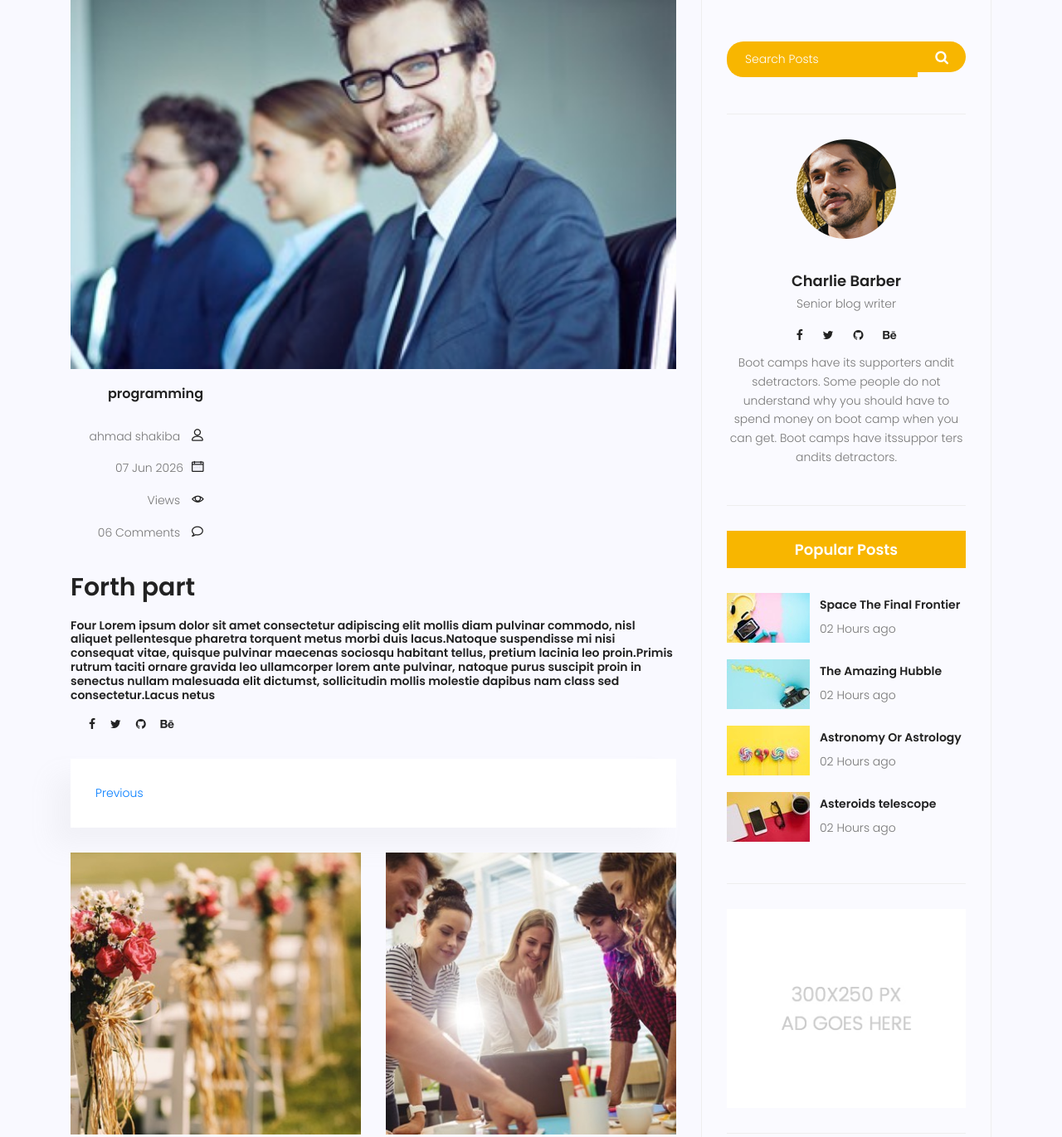
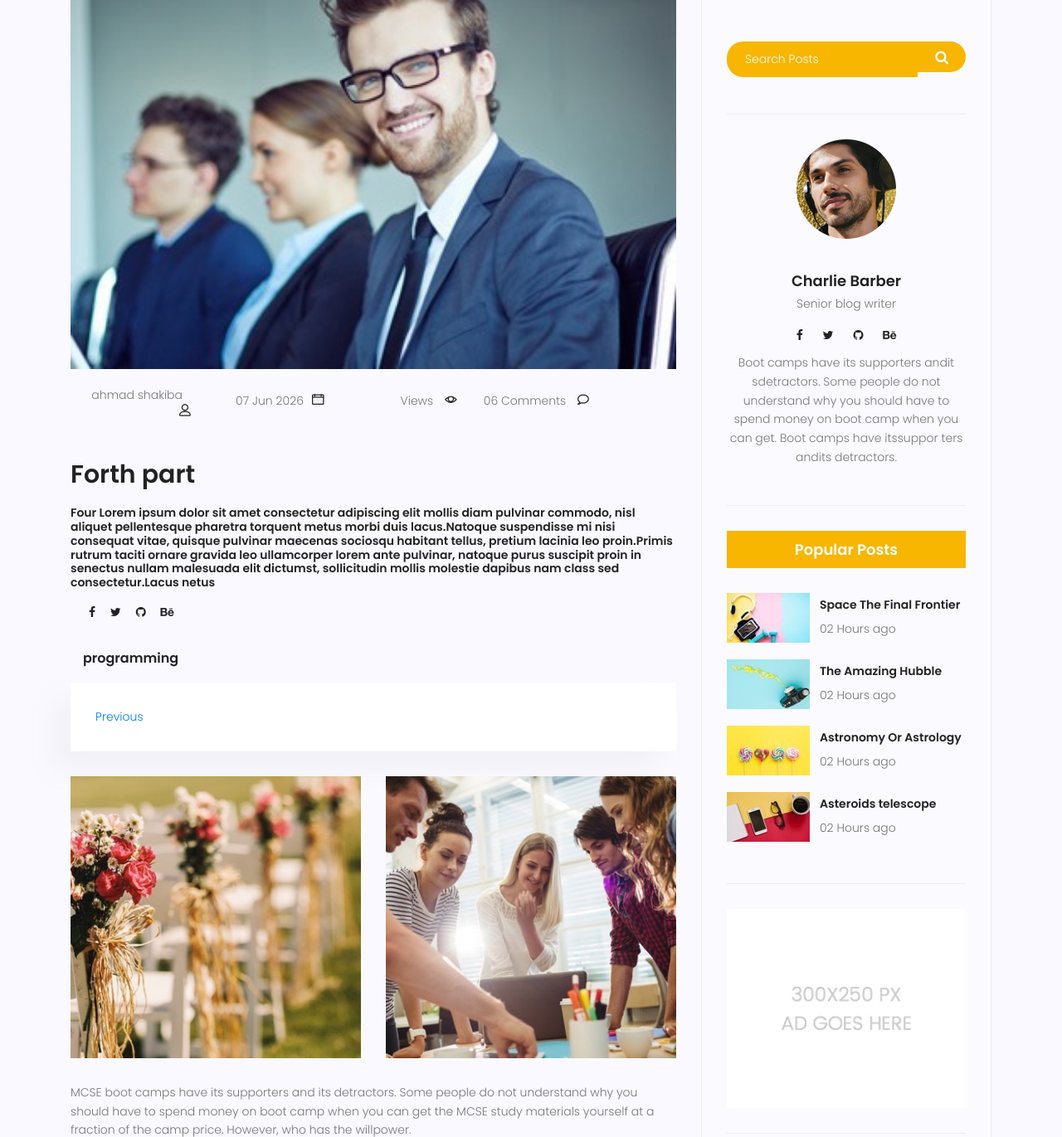
Before and after one commit to mohamadshakibaa/Django-Practice, a Django app: page /blog/5/ in a window 1280 px wide. Shown: the part 421-1792 px from the top of the page at 83% size. Run offline with Django 5.2, Linux system fonts and the light colour scheme; data comes from the database, SQL or seed files in the repository; some libraries are stand-ins or nearby versions.

Commit message:
handle content with Truncatechars

```diff
--- a/templates/blog/blog-home.html
+++ b/templates/blog/blog-home.html
@@ -124,8 +124,7 @@
               />
             </div>
             <a class="posts-title" href="{% url 'blog:single' pid=post.id %}"><h3>{{post.title}}</h3></a>
-            <p class="excert">{{post.content}}</p>
-            <p>{{post.image.url}}</p>
+            <p class="excert">{{post.content|truncatechars:100}}</p>
             <a href="{% url 'blog:single' pid=post.id %}" class="primary-btn">View More</a>
           </div>
         </div>
--- a/templates/blog/blog-single.html
+++ b/templates/blog/blog-single.html
@@ -35,15 +35,8 @@
             </div>
           </div>
           <div class="col-lg-3 col-md-3 meta-details">
-            <ul class="tags">
-              <h5 class="post-date">
-                {% for cat in post.category.all %}
-                {{ cat.name }}
-                {% if not forloop.last %},
-                {% endif %}
-                {% endfor %}</h5>
-            </ul>
-            <div class="user-details row">
+
+            <div class="d-flex gsp-4 align-items-center mb-3">
               <p class="user-name col-lg-12 col-md-12 col-6"><a href="#">{{post.author.get_full_name}}</a> <span class="lnr lnr-user"></span></p>
               <p class="date col-lg-12 col-md-12 col-6"><a href="#">{{ post.published_date|date:"d M Y"}}</a><span class="lnr lnr-calendar-full"></span></p>
               <p class="view col-lg-12 col-md-12 col-6"><a href="#">{{post.counted_views}} Views</a> <span class="lnr lnr-eye"></span></p>
@@ -55,7 +48,7 @@
             <h2 class="mt-20 mb-20">{{post.title}}</h2>
               <h6>{{post.content}}</h6>
               <p><p></p></p>
-            <ul class="social-links col-lg-12 col-md-12 col-6">
+            <ul class="social-links col-lg-12 col-md-12 col-6 ">
                 <li>
                   <a href="#"><i class="fa fa-facebook"></i></a>
                 </li>
@@ -68,6 +61,14 @@
                 <li>
                   <a href="#"><i class="fa fa-behance"></i></a>
                 </li>
+                <ul class="d-flex justify-content-between align-items-center mt-4">
+              <h5 class="post-date">
+                {% for cat in post.category.all %}
+                {{ cat.name }}
+                {% if not forloop.last %},
+                {% endif %}
+                {% endfor %}</h5>
+                </ul>
               </ul>
             <div class="quotes">
               {% if prev_post %}
```
